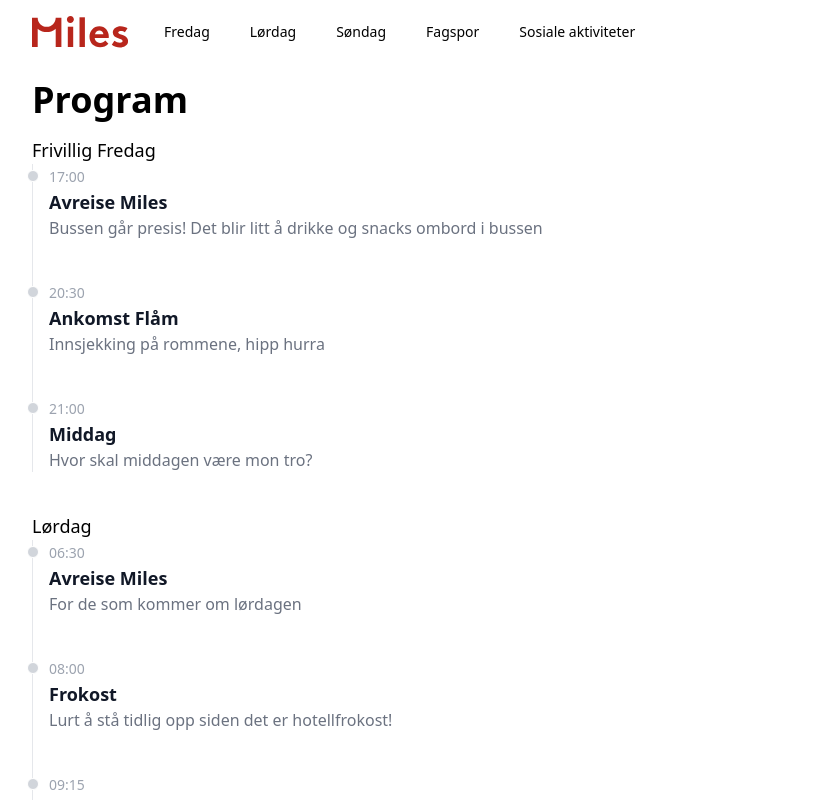
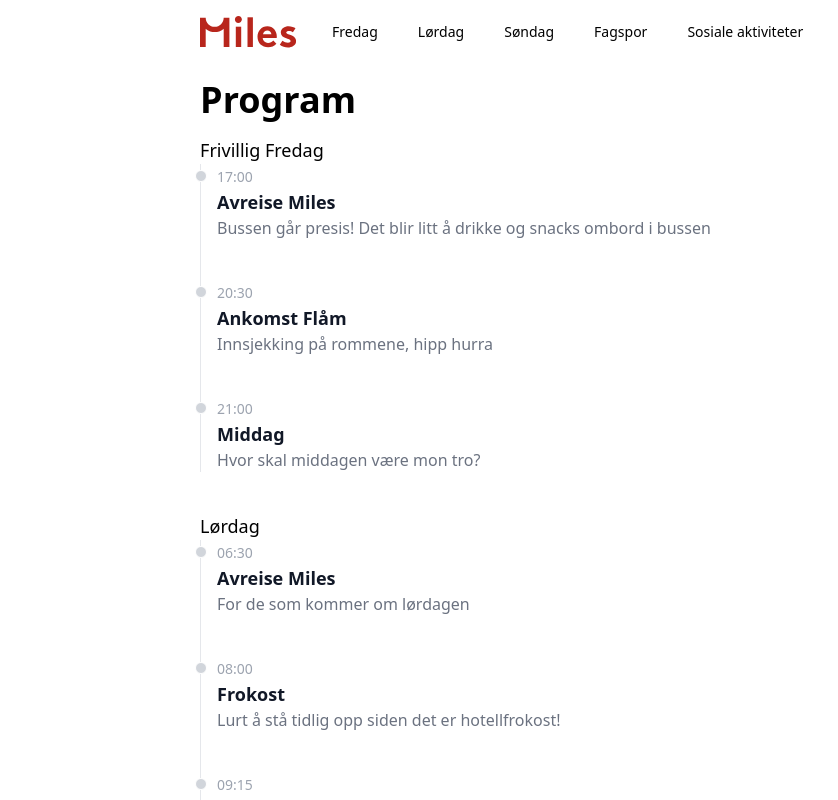
Before and after one commit to miles-no/camp-flam, a Next.js app: page / in a window 1280 px wide. Shown: the top 800 px of the page, without its empty margins (0-838 px from the left). Built offline with nearby package versions, Linux system fonts and the light colour scheme.

Commit message:
💄 Maksbredde for beskrivelser

```diff
--- a/components/TimelineDescription.tsx
+++ b/components/TimelineDescription.tsx
@@ -2,7 +2,7 @@ const TimelineDescription = ({
   children,
 }: React.HTMLAttributes<HTMLLIElement>) => {
   return (
-    <p className="mb-2 text-sm font-normal text-gray-500 dark:text-gray-400 lg:text-base">
+    <p className="mb-2 max-w-2xl text-sm font-normal text-gray-500 dark:text-gray-400 lg:text-base">
       {children}
     </p>
   )
--- a/pages/index.tsx
+++ b/pages/index.tsx
@@ -6,7 +6,7 @@ import TimelineHeader from 'components/TimelineHeader'
 import TimelineItem from 'components/TimelineItem'
 import Navbar from '../components/Navbar'
 import SocialActivities from '../components/SocialActivities'
-import Tracks from "../components/Tracks";
+import Tracks from '../components/Tracks'
 
 const Home: NextPage = () => {
   return (
@@ -138,13 +138,9 @@ const Home: NextPage = () => {
               <TimelineHeader>Pause</TimelineHeader>
               <TimelineDescription></TimelineDescription>
             </TimelineItem>
+
             <TimelineItem>
               <Time>11:30</Time>
-              <TimelineHeader>Pause</TimelineHeader>
-              <TimelineDescription></TimelineDescription>
-            </TimelineItem>
-            <TimelineItem>
-              <Time>12:00</Time>
               <TimelineHeader>
                 Keynote Neuro/technology - From foundations to the future |
                 <span className=""> Hannah og Marius</span>
```
